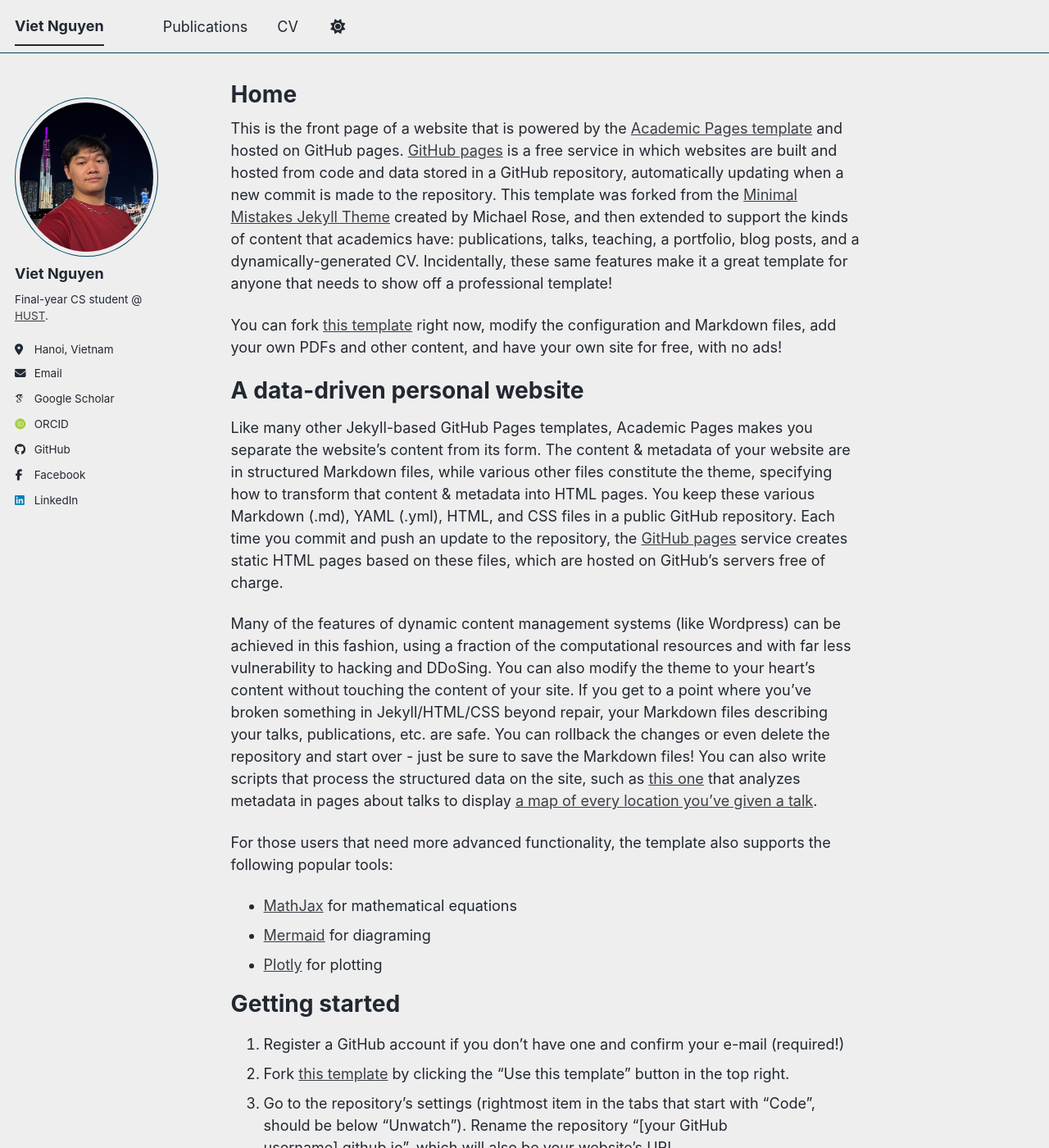
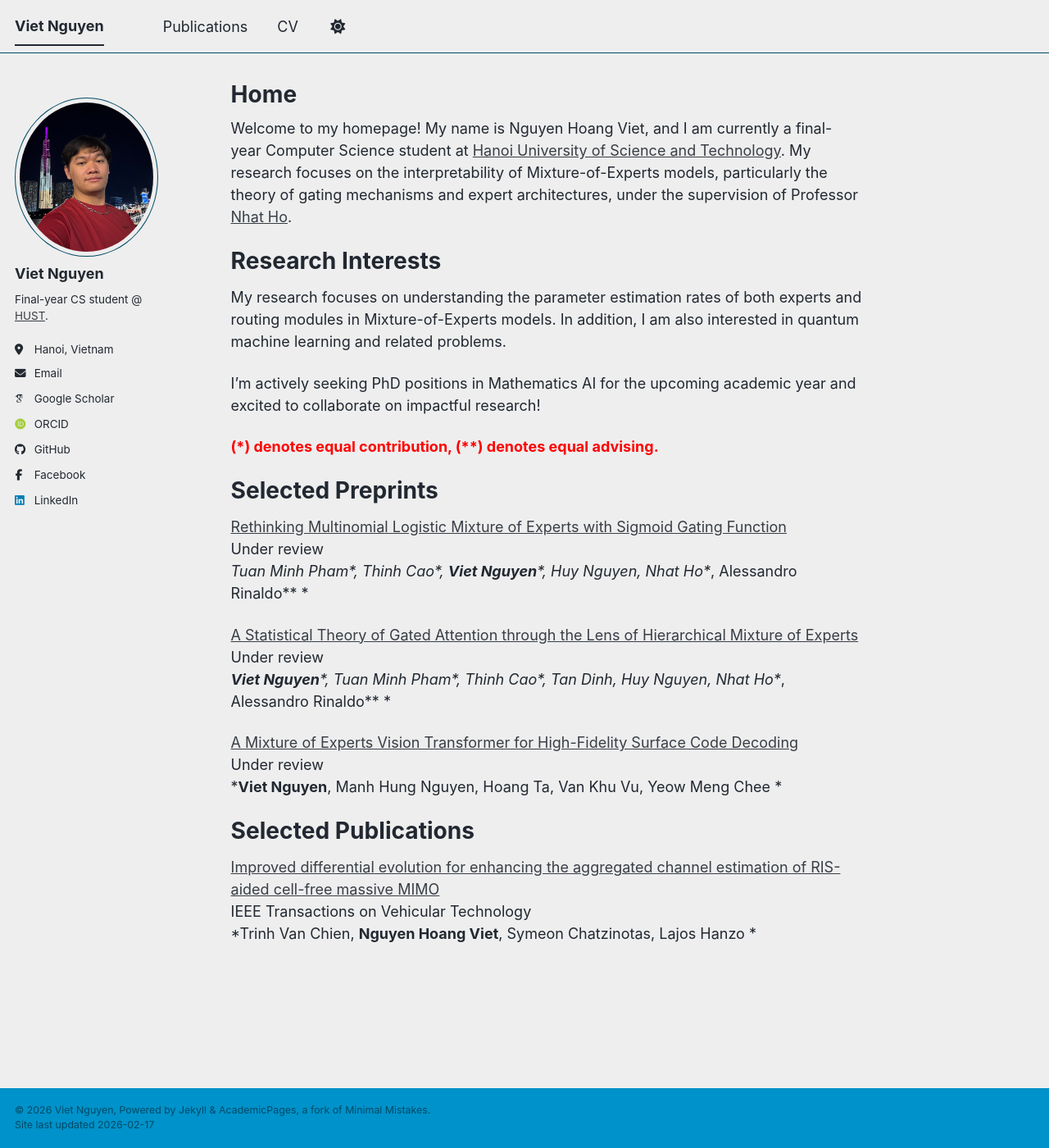
Before and after one commit to hsgsstudent/hsgsstudent.github.io, a Jekyll site: the page built from _pages/about.md, in a window 1280 px wide and 1400 px high. Shown: the whole window at 82% size. Built offline with Jekyll 4.4.1, drawn with Linux system fonts in a browser that asks for light colours; some web fonts are replaced; a script bundle is joined from its source files by our own code; library files that are not in the unit come from our copies; some of the changed text lies outside the part shown.

Commit message:
Revise about page content and personal details
Updated personal information and research interests in the about page.

```diff
--- a/_pages/about.md
+++ b/_pages/about.md
@@ -4,50 +4,34 @@ title: "Home"
 author_profile: true
 ---
 
-This is the front page of a website that is powered by the [Academic Pages template](https://github.com/academicpages/academicpages.github.io) and hosted on GitHub pages. [GitHub pages](https://pages.github.com) is a free service in which websites are built and hosted from code and data stored in a GitHub repository, automatically updating when a new commit is made to the repository. This template was forked from the [Minimal Mistakes Jekyll Theme](https://mmistakes.github.io/minimal-mistakes/) created by Michael Rose, and then extended to support the kinds of content that academics have: publications, talks, teaching, a portfolio, blog posts, and a dynamically-generated CV. Incidentally, these same features make it a great template for anyone that needs to show off a professional template!
+Welcome to my homepage! My name is Nguyen Hoang Viet, and I am currently a final-year Computer Science student at [Hanoi University of Science and Technology](https://hust.edu.vn). My research focuses on the interpretability of Mixture-of-Experts models, particularly the theory of gating mechanisms and expert architectures, under the supervision of Professor [Nhat Ho](https://nhatptnk8912.github.io).
 
- You can fork [this template](https://github.com/academicpages/academicpages.github.io) right now, modify the configuration and Markdown files, add your own PDFs and other content, and have your own site for free, with no ads!
 
-A data-driven personal website
+Research Interests
 ======
-Like many other Jekyll-based GitHub Pages templates, Academic Pages makes you separate the website's content from its form. The content & metadata of your website are in structured Markdown files, while various other files constitute the theme, specifying how to transform that content & metadata into HTML pages. You keep these various Markdown (.md), YAML (.yml), HTML, and CSS files in a public GitHub repository. Each time you commit and push an update to the repository, the [GitHub pages](https://pages.github.com/) service creates static HTML pages based on these files, which are hosted on GitHub's servers free of charge.
 
-Many of the features of dynamic content management systems (like Wordpress) can be achieved in this fashion, using a fraction of the computational resources and with far less vulnerability to hacking and DDoSing. You can also modify the theme to your heart's content without touching the content of your site. If you get to a point where you've broken something in Jekyll/HTML/CSS beyond repair, your Markdown files describing your talks, publications, etc. are safe. You can rollback the changes or even delete the repository and start over - just be sure to save the Markdown files! You can also write scripts that process the structured data on the site, such as [this one](https://github.com/academicpages/academicpages.github.io/blob/master/talkmap.ipynb) that analyzes metadata in pages about talks to display [a map of every location you've given a talk](https://academicpages.github.io/talkmap.html).
+My research focuses on understanding the parameter estimation rates of both experts and routing modules in Mixture-of-Experts models. In addition, I am also interested in quantum machine learning and related problems.
 
-For those users that need more advanced functionality, the template also supports the following popular tools:
-- [MathJax](https://www.mathjax.org/) for mathematical equations
-- [Mermaid](https://mermaid.js.org/) for diagraming
-- [Plotly](https://plotly.com/javascript/) for plotting
+I’m actively seeking PhD positions in Mathematics AI for the upcoming academic year and excited to collaborate on impactful research!
 
-Getting started
+<span style="color:red"> **(\*) denotes equal contribution, (\**) denotes equal advising.** </span> <br/>
+
+Selected Preprints
 ======
-1. Register a GitHub account if you don't have one and confirm your e-mail (required!)
-1. Fork [this template](https://github.com/academicpages/academicpages.github.io) by clicking the "Use this template" button in the top right.
-1. Go to the repository's settings (rightmost item in the tabs that start with "Code", should be below "Unwatch"). Rename the repository "[your GitHub username].github.io", which will also be your website's URL.
-1. Set site-wide configuration and create content & metadata (see below -- also see [this set of diffs](https://archive.is/3TPas) showing what files were changed to set up [an example site](https://getorg-testacct.github.io) for a user with the username "getorg-testacct")
-1. Upload any files (like PDFs, .zip files, etc.) to the files/ directory. They will appear at https://[your GitHub username].github.io/files/example.pdf.
-1. Check status by going to the repository settings, in the "GitHub pages" section
+[Rethinking Multinomial Logistic Mixture of Experts with Sigmoid Gating Function](https://arxiv.org/abs/2602.01466) <br/>
+Under review <br/>
+*Tuan Minh Pham\*, Thinh Cao\*, __Viet Nguyen__\*, Huy Nguyen, Nhat Ho\**, Alessandro Rinaldo\** *<br/>
 
-Site-wide configuration
-------
-The main configuration file for the site is in the base directory in [_config.yml](https://github.com/academicpages/academicpages.github.io/blob/master/_config.yml), which defines the content in the sidebars and other site-wide features. You will need to replace the default variables with ones about yourself and your site's github repository. The configuration file for the top menu is in [_data/navigation.yml](https://github.com/academicpages/academicpages.github.io/blob/master/_data/navigation.yml). For example, if you don't have a portfolio or blog posts, you can remove those items from that navigation.yml file to remove them from the header.
+[A Statistical Theory of Gated Attention through the Lens of Hierarchical Mixture of Experts](https://arxiv.org/abs/2602.01468) <br/>
+Under review <br/>
+*__Viet Nguyen__\*, Tuan Minh Pham\*, Thinh Cao\*, Tan Dinh, Huy Nguyen, Nhat Ho\**, Alessandro Rinaldo\** *<br/>
 
-Create content & metadata
-------
-For site content, there is one Markdown file for each type of content, which are stored in directories like _publications, _talks, _posts, _teaching, or _pages. For example, each talk is a Markdown file in the [_talks directory](https://github.com/academicpages/academicpages.github.io/tree/master/_talks). At the top of each Markdown file is structured data in YAML about the talk, which the theme will parse to do lots of cool stuff. The same structured data about a talk is used to generate the list of talks on the [Talks page](https://academicpages.github.io/talks), each [individual page](https://academicpages.github.io/talks/2012-03-01-talk-1) for specific talks, the talks section for the [CV page](https://academicpages.github.io/cv), and the [map of places you've given a talk](https://academicpages.github.io/talkmap.html) (if you run this [python file](https://github.com/academicpages/academicpages.github.io/blob/master/talkmap.py) or [Jupyter notebook](https://github.com/academicpages/academicpages.github.io/blob/master/talkmap.ipynb), which creates the HTML for the map based on the contents of the _talks directory).
+[A Mixture of Experts Vision Transformer for High-Fidelity Surface Code Decoding](https://arxiv.org/abs/2601.12483) <br/>
+Under review <br/>
+*__Viet Nguyen__, Manh Hung Nguyen, Hoang Ta, Van Khu Vu, Yeow Meng Chee *<br/>
 
-**Markdown generator**
-
-The repository includes [a set of Jupyter notebooks](https://github.com/academicpages/academicpages.github.io/tree/master/markdown_generator
-) that converts a CSV containing structured data about talks or presentations into individual Markdown files that will be properly formatted for the Academic Pages template. The sample CSVs in that directory are the ones I used to create my own personal website at stuartgeiger.com. My usual workflow is that I keep a spreadsheet of my publications and talks, then run the code in these notebooks to generate the Markdown files, then commit and push them to the GitHub repository.
-
-How to edit your site's GitHub repository
-------
-Many people use a git client to create files on their local computer and then push them to GitHub's servers. If you are not familiar with git, you can directly edit these configuration and Markdown files directly in the github.com interface. Navigate to a file (like [this one](https://github.com/academicpages/academicpages.github.io/blob/master/_talks/2012-03-01-talk-1.md) and click the pencil icon in the top right of the content preview (to the right of the "Raw | Blame | History" buttons). You can delete a file by clicking the trashcan icon to the right of the pencil icon. You can also create new files or upload files by navigating to a directory and clicking the "Create new file" or "Upload files" buttons.
-
-Example: editing a Markdown file for a talk
-![Editing a Markdown file for a talk](/images/editing-talk.png)
-
-For more info
-------
-More info about configuring Academic Pages can be found in [the guide](https://academicpages.github.io/markdown/), the [growing wiki](https://github.com/academicpages/academicpages.github.io/wiki), and you can always [ask a question on GitHub](https://github.com/academicpages/academicpages.github.io/discussions). The [guides for the Minimal Mistakes theme](https://mmistakes.github.io/minimal-mistakes/docs/configuration/) (which this theme was forked from) might also be helpful.
+Selected Publications
+======
+[Improved differential evolution for enhancing the aggregated channel estimation of RIS-aided cell-free massive MIMO](https://arxiv.org/abs/2507.10113) <br/>
+IEEE Transactions on Vehicular Technology <br/>
+*Trinh Van Chien, __Nguyen Hoang Viet__, Symeon Chatzinotas, Lajos Hanzo *<br/>
```
